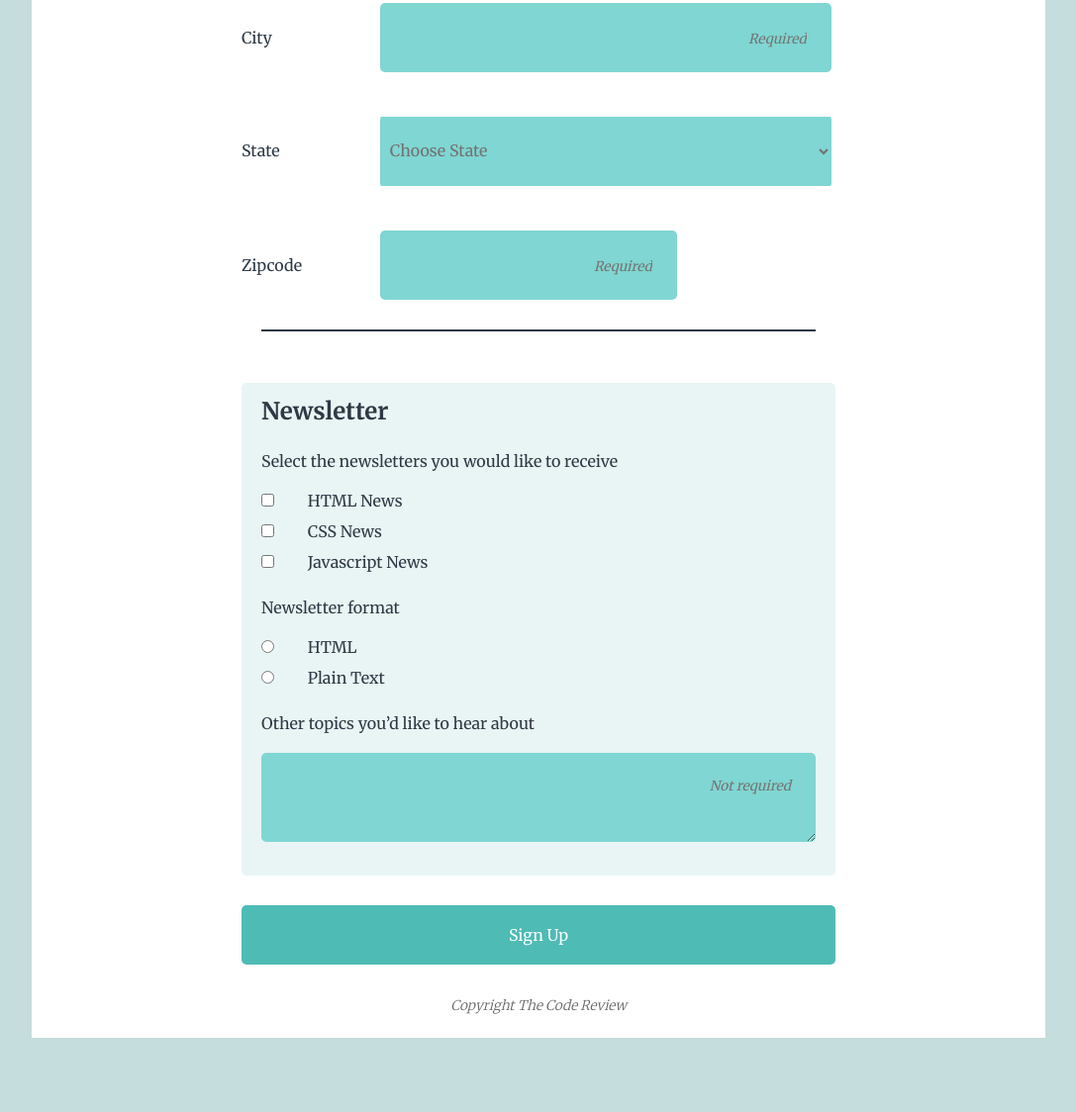
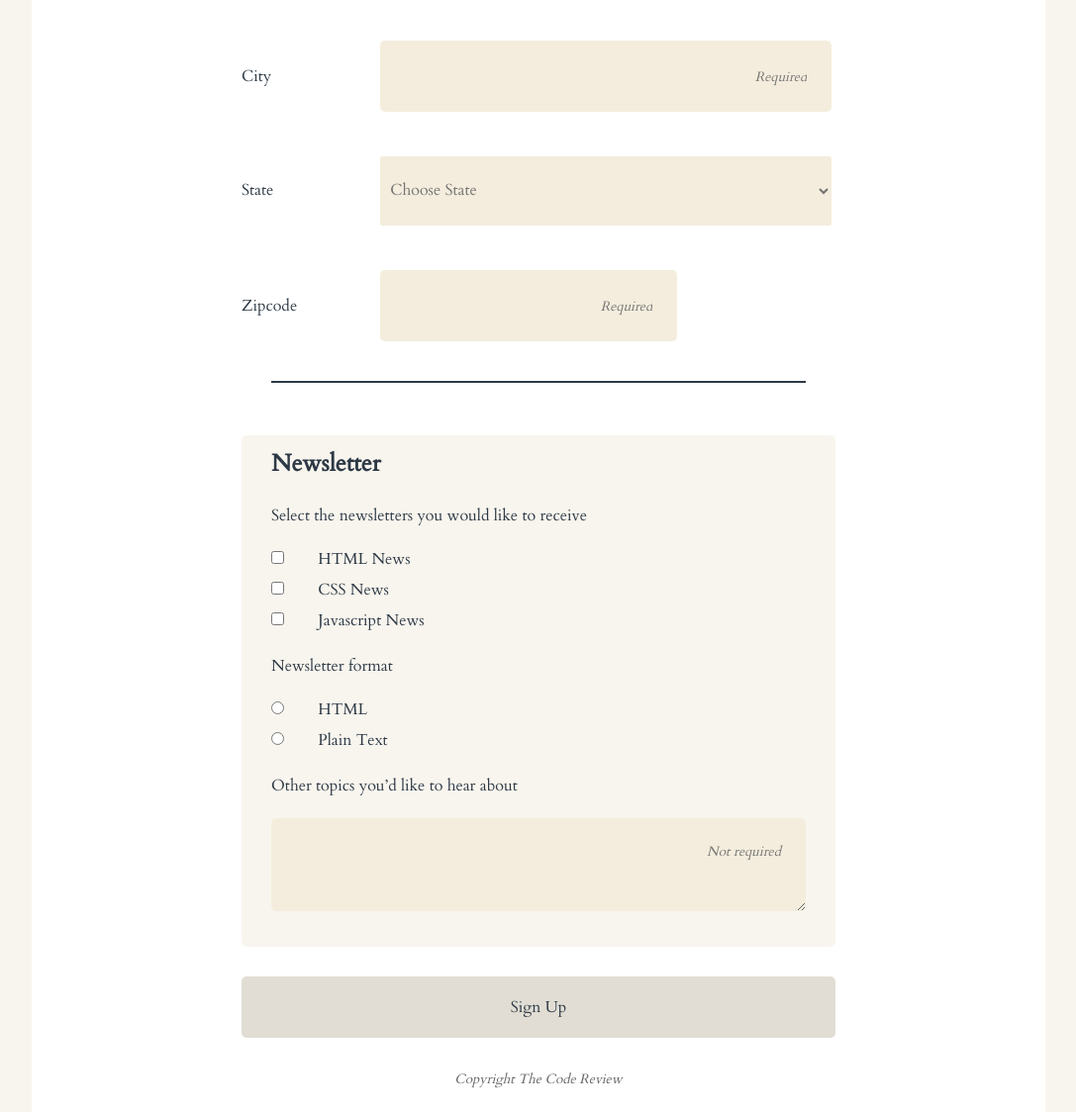
Before and after one commit to greenbranby/techdegree-project-3, a plain HTML site: page index.html in a window 1280 px wide. Shown: the part 775-1899 px from the top of the page at 99% size, without its empty margins (96-1183 px from the left). Before the commit the page ends 1824 px from the top, so only its background shows below. Drawn offline with Linux system fonts and the light colour scheme.

Commit message:
Changed color palette

```diff
--- a/css/main.css
+++ b/css/main.css
@@ -7,8 +7,8 @@
 }
 
 body {
-  font-family: 'Merriweather', serif;
-  background-color: #C5DDDC;
+  font-family: 'Cardo', serif;
+  background-color: #F8F5EE;
   color: #2d3945;
 }
 
@@ -16,10 +16,10 @@ form {
   width: 90%;
   margin:  auto;
   padding: 5px 0 10px 0;
-  border-top: 5px solid ;
 }
 
 h1 {
+  font-family: 'Montserrat', sans-serif;
   font-size: 1.625em;
   text-transform: uppercase;
   color: #fff;
@@ -46,13 +46,13 @@ main {
 .header {
   background-color: #2d3945;
   margin:0;
-  padding: 20px;
+  padding: 40px;
 }
 
 .head-section {
   width:90%;
   margin: 0 auto;
-  padding: 20px 0;
+  padding: 20px 0 10px 0px;
 }
 
 legend {
@@ -91,7 +91,7 @@ select {
   outline: 0;
   padding: 25px;
   width: 100%;
-  background-color: #7fd6d2;
+  background-color: #F4EDDD;
   color: #737272;
   margin-bottom: 30px;
   margin-top: 15px;
@@ -107,7 +107,7 @@ textarea::-webkit-input-placeholder{
 input:focus,
 textarea:focus,
 select:focus {
-border: 2px solid #4ebbb5;
+border: 2px solid #E1DDD4;
 }
 
 input[type="text"],
@@ -156,8 +156,8 @@ input[type="radio"]{
 button {
   width: 100%;
   padding: 20px;
-  background-color: #4ebbb5;
-  color: #fff;
+  background-color: #E1DDD4;
+  color: #2d3945;
   border: none;
   border-radius: 5px;
 }
@@ -170,9 +170,9 @@ button {
 
 .newsletter {
   width: 100%;
-  background-color: #E9F5F4;
-  margin:0;
-  padding: 20px 20px 0 20px;
+  background-color: #F8F5EE;
+  margin-top: 10px;
+  padding: 20px 30px 0 30px;
   border-radius: 5px;
 }
 
--- a/index.html
+++ b/index.html
@@ -5,7 +5,7 @@
         <meta name="viewport" content="width=device-width, initial-scale=1.0">
         <title>Online Registration Form</title>
         <link rel="stylesheet" href="css/normalize.css">
-        <link href="https://fonts.googleapis.com/css?family=Merriweather:300,400,700" rel="stylesheet" type='text/css'>
+        <link href="https://fonts.googleapis.com/css?family=Cardo|Montserrat:300,400,500,600" rel="stylesheet" type='text/css'>
         <link rel="stylesheet" href="css/main.css">
   </head>
   <body>
```
